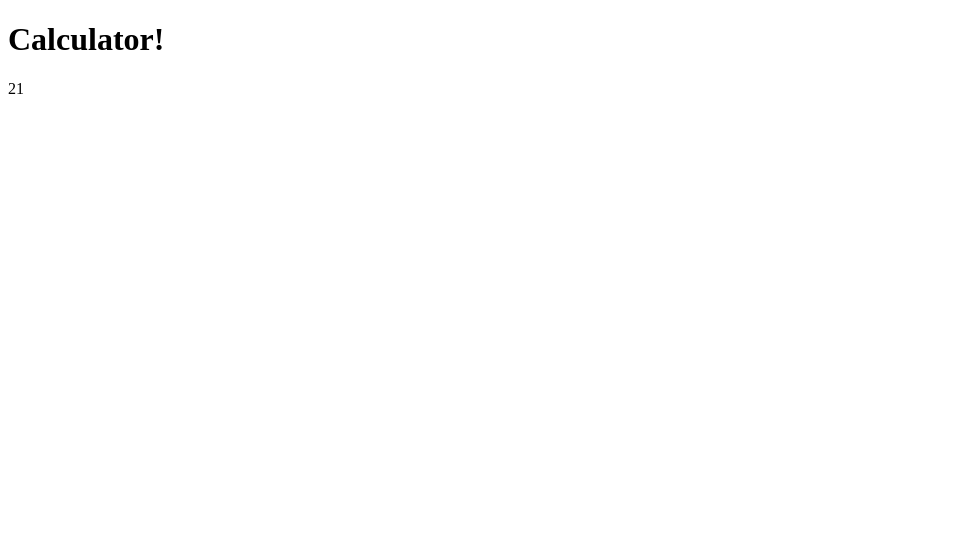
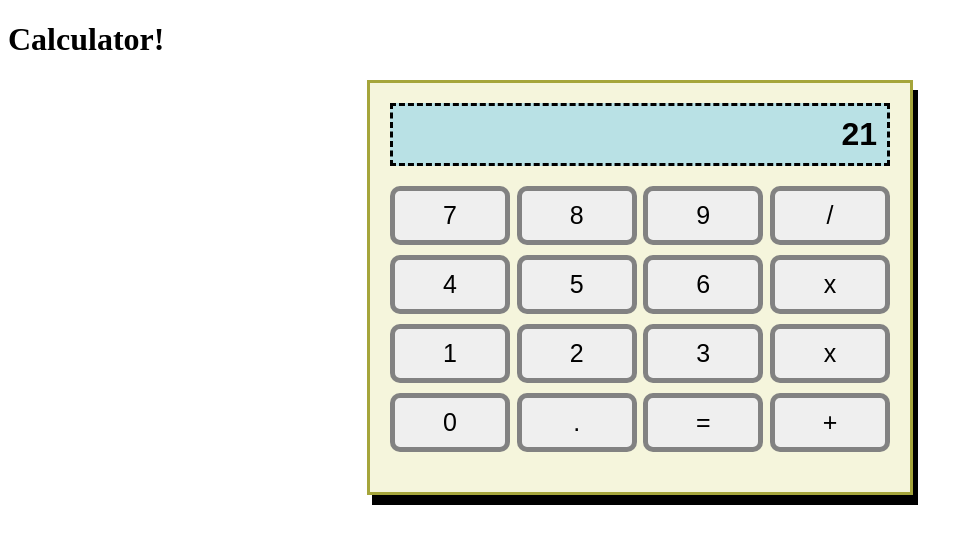
Before and after one commit to jamiecmarks/calculaor, a plain HTML site: page index.html in a window 1280 px wide. Shown: the whole page, without its empty margins (0-973 px from the left). Drawn offline with Linux system fonts and the light colour scheme; a web font is replaced by a local one.

Commit message:
Finish html skeleton and styling

```diff
--- a/index.html
+++ b/index.html
@@ -4,13 +4,45 @@
         <title>Calculator!</title>
         <meta charset="utf-8">
         <script src="script.js" defer></script>
-        <link rel="stylesheet" href="styles.css">
+        <link base rel="stylesheet" href="styles.css">
+        <link href="https://fonts.cdnfonts.com/css/scientific-calculator-lcd" rel="stylesheet">
     </head>
     <body>
         <h1>Calculator!</h1>
-        <div class="calc-container">
-            <div class = "display">21</div>
+        <div class="main">
+            <div class="calc-container">
+                <div class = "display">21</div>
+                <div class="buttons">
+                    <div class="row">
+                        <button class="number 7">7</button>
+                        <button class="number 8">8</button>
+                        <button class="number 9">9</button>
+                        <button class="operator /">/</button>
+                    </div>
+                    <div class="row">
+                        <button class="number 4">4</button>
+                        <button class="number 5">5</button>
+                        <button class="number 6">6</button>
+                        <button class="operator x">x</button>
+                    </div>
+                    <div class="row">
+                        <button class="number 1">1</button>
+                        <button class="number 2">2</button>
+                        <button class="number 3">3</button>
+                        <button class="operator x">x</button>
+                    </div>
+                    <div class="row">
+                        <button class="number 0">0</button>
+                        <button class="number .">.</button>
+                        <button class="operator =">=</button>
+                        <button class="operator +">+</button>
+                    </div>
+                    <div class="row">
 
+                    </div>
+                </div>
+
+            </div>
         </div>
     </body>
 </html>
--- a/styles.css
+++ b/styles.css
@@ -0,0 +1,40 @@
+.calc-container {
+    border: 3px solid rgb(165, 165, 59);
+    text-align: center;
+    background-color: beige;
+    box-shadow: 5px 10px;
+    padding: 20px;
+    width: 500px
+}
+
+.main {
+    justify-content: center;
+    display: flex;;
+}
+
+.display {
+    text-align: end;
+    padding: 10px;
+    margin-bottom:20px;
+    border: 3px dashed black;
+    background-color: rgba(0, 162, 255, 0.247);
+    font-size: 32px;
+    font-weight: 800;
+    font-family: 'Scientific Calculator LCD', sans-serif;
+}
+
+.row {
+    display: flex;
+    justify-content: space-between;
+    margin-bottom: 10px;
+}
+
+.row > button {
+    flex: 1 1 auto;
+    font-size: 25px;
+    padding: 10px 20px;
+    max-width: 120px;
+    border-radius: 10px;
+    border: 5px solid rgba(0, 0, 0, 0.459);
+    font-weight: 500;
+}
```
